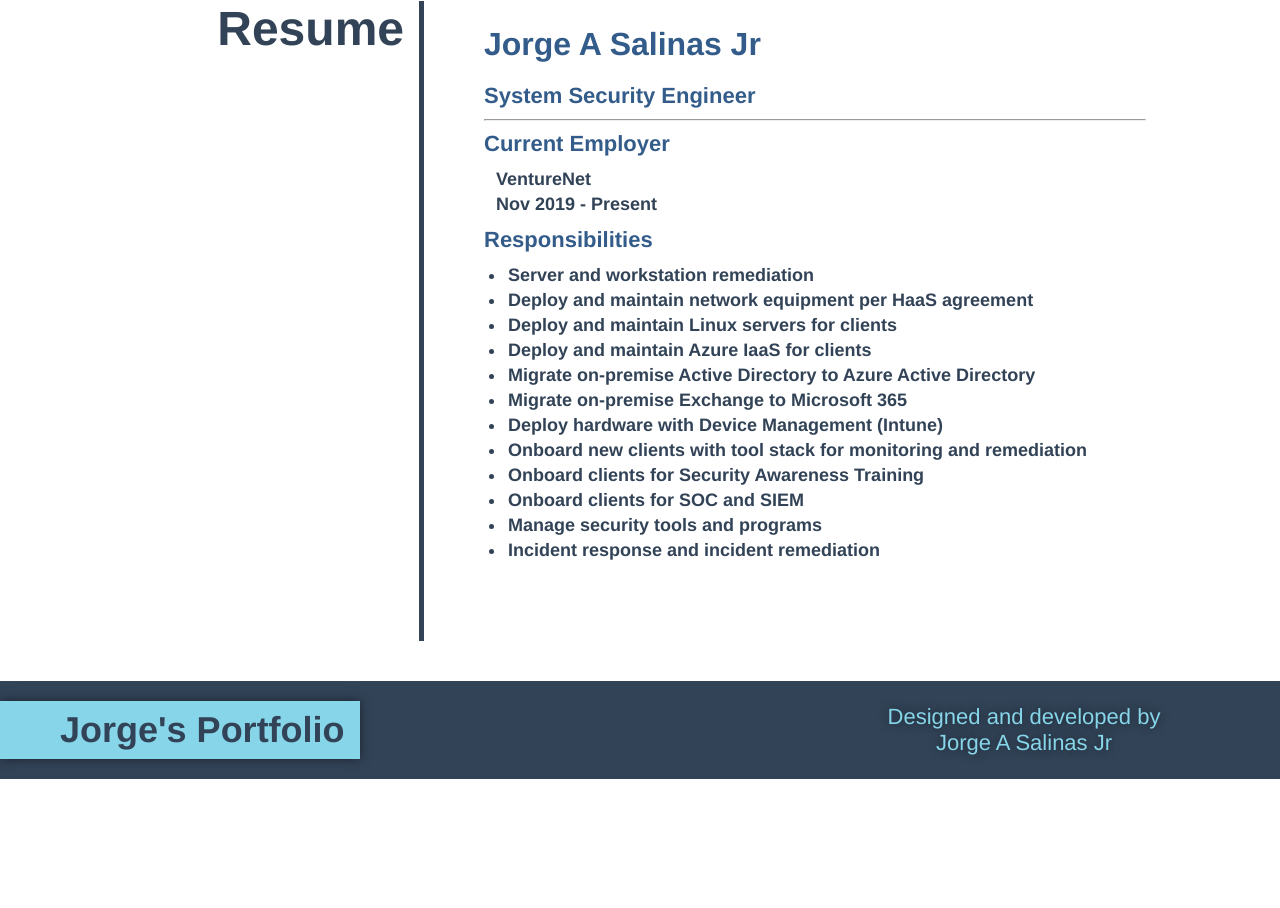
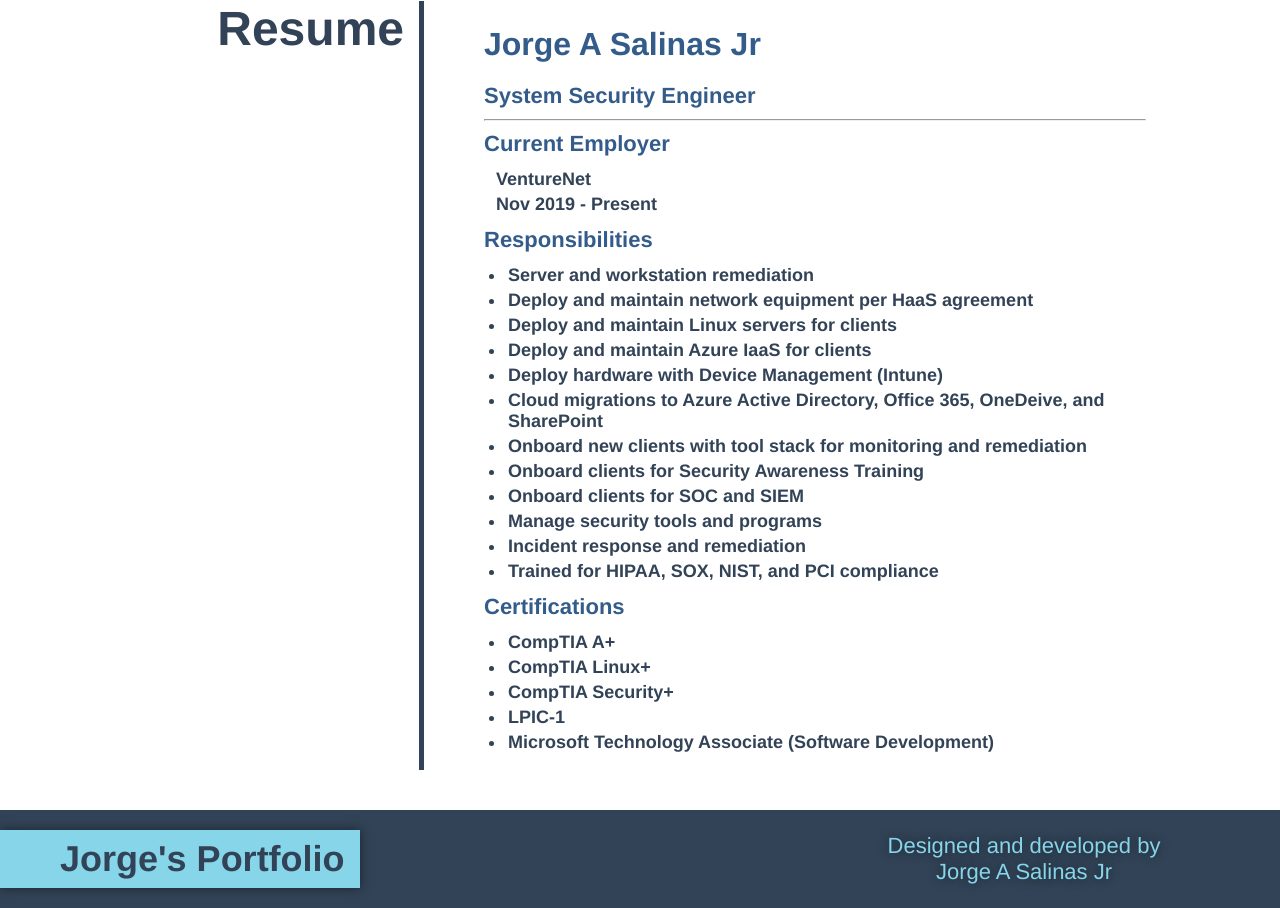
Before and after one commit to jsalinas212/personal-portfolio-challenge, a plain HTML site: page index.html in a window 1280 px wide. Shown: the part 2258-3166 px from the top of the page. Before the commit the page ends 3037 px from the top, so only its background shows below. Drawn offline with Linux system fonts and the light colour scheme.

Commit message:
update resume section

```diff
--- a/index.html
+++ b/index.html
@@ -204,14 +204,22 @@
                         <li>Deploy and maintain network equipment per HaaS agreement</li>
                         <li>Deploy and maintain Linux servers for clients</li>
                         <li>Deploy and maintain Azure IaaS for clients</li>
-                        <li>Migrate on-premise Active Directory to Azure Active Directory</li>
-                        <li>Migrate on-premise Exchange to Microsoft 365</li>
                         <li>Deploy hardware with Device Management (Intune)</li>
+                        <li>Cloud migrations to Azure Active Directory, Office 365, OneDeive, and SharePoint</li>
                         <li>Onboard new clients with tool stack for monitoring and remediation</li>
                         <li>Onboard clients for Security Awareness Training</li>
                         <li>Onboard clients for SOC and SIEM</li>
                         <li>Manage security tools and programs</li>
-                        <li>Incident response and incident remediation</li>
+                        <li>Incident response and remediation</li>
+                        <li>Trained for HIPAA, SOX, NIST, and PCI compliance</li>
+                    </ul>
+                    <h4>Certifications</h4>
+                    <ul>
+                        <li>CompTIA A+</li>
+                        <li>CompTIA Linux+</li>
+                        <li>CompTIA Security+</li>
+                        <li>LPIC-1</li>
+                        <li>Microsoft Technology Associate (Software Development)</li>
                     </ul>
                 </div>
             </section>
```
